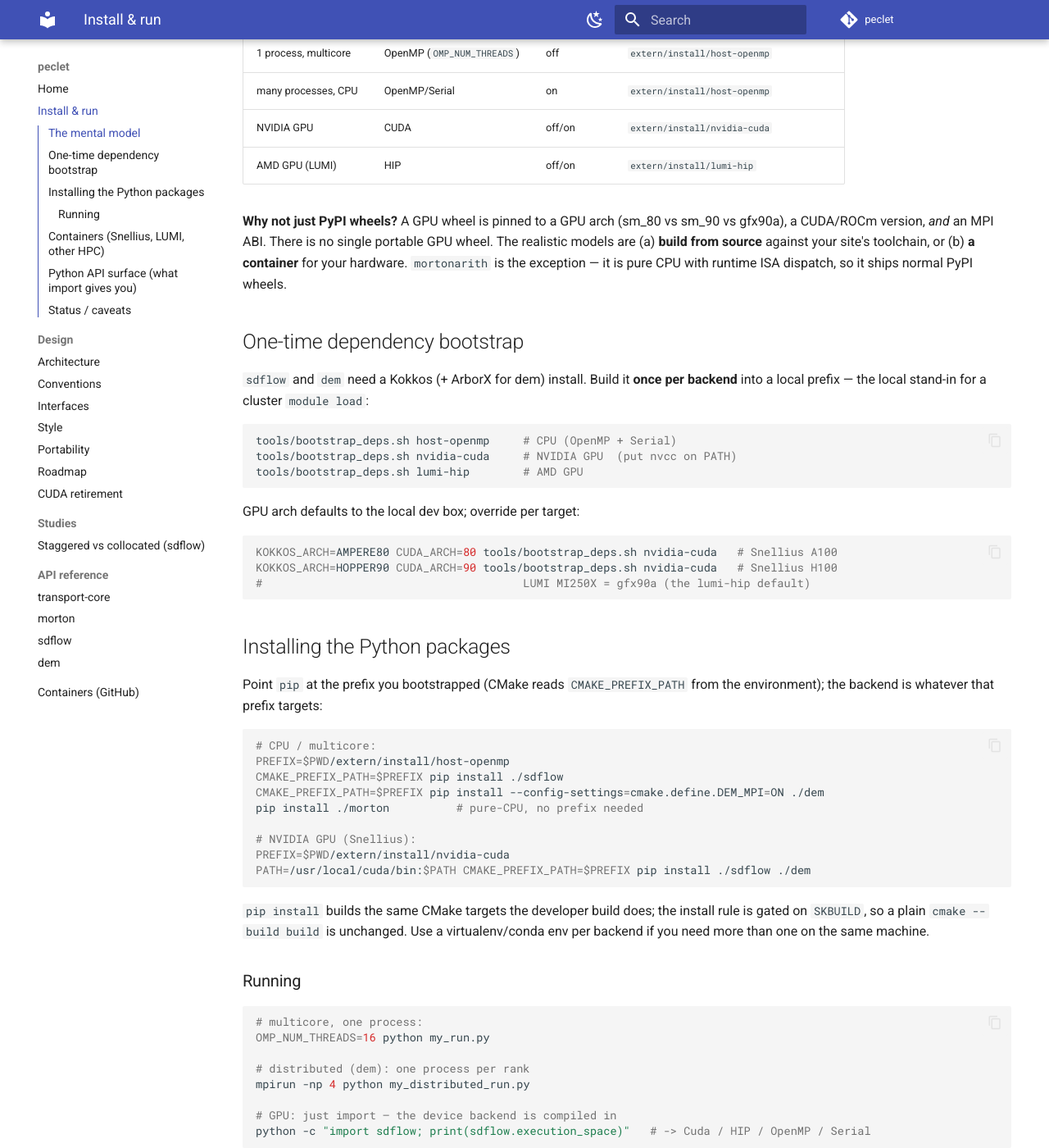
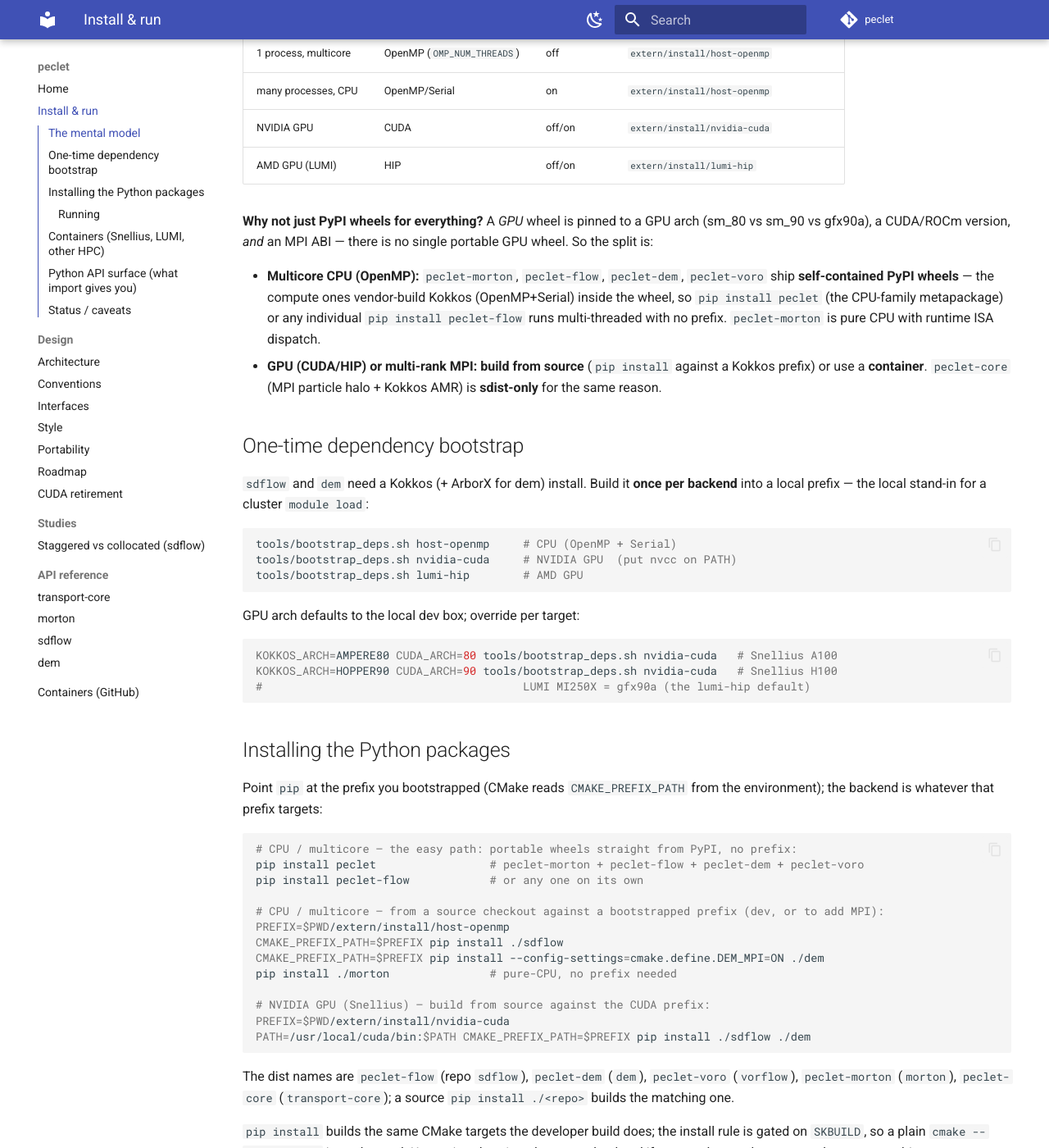
Before and after one commit to computational-chemical-engineering/peclet, an MkDocs documentation site: the page built from docs/DEPLOYMENT.md, in a window 1280 px wide and 1400 px high, scrolled down 580 px. Shown: the whole window at 82% size. Built offline with MkDocs 1.6.1 and Material for MkDocs 9.7.7, drawn with Linux system fonts in a browser that asks for light colours; comment, search, counter and statistics services are not loaded; some of the changed text lies outside the part shown.

Commit message:
Add peclet metapackage, MIT LICENSE, and peclet.* docs
- pyproject.toml: the code-free `peclet` metapackage (pip install peclet -> the
  CPU family peclet-morton/flow/dem/voro; [mpi] extra adds peclet-core) + its
  Trusted-Publishing release.yml.
- LICENSE: MIT at the umbrella root.
- README / docs/DEPLOYMENT.md: the peclet.* package family table, the self-contained
  CPU-wheel vs source/container-GPU install story, updated import examples.
- containers: peclet.* import smoke tests.

Co-Authored-By: Claude Opus 4.8 <noreply@anthropic.com>

````diff
--- a/docs/DEPLOYMENT.md
+++ b/docs/DEPLOYMENT.md
@@ -25,10 +25,15 @@ So "1 MPI process / multicore / GPU" is really **backend × MPI**:
 | NVIDIA GPU | CUDA | off/on | `extern/install/nvidia-cuda` |
 | AMD GPU (LUMI) | HIP | off/on | `extern/install/lumi-hip` |
 
-**Why not just PyPI wheels?** A GPU wheel is pinned to a GPU arch (sm_80 vs sm_90 vs gfx90a), a CUDA/ROCm
-version, *and* an MPI ABI. There is no single portable GPU wheel. The realistic models are (a) **build
-from source** against your site's toolchain, or (b) **a container** for your hardware. `mortonarith` is
-the exception — it is pure CPU with runtime ISA dispatch, so it ships normal PyPI wheels.
+**Why not just PyPI wheels for everything?** A *GPU* wheel is pinned to a GPU arch (sm_80 vs sm_90 vs
+gfx90a), a CUDA/ROCm version, *and* an MPI ABI — there is no single portable GPU wheel. So the split is:
+
+- **Multicore CPU (OpenMP):** `peclet-morton`, `peclet-flow`, `peclet-dem`, `peclet-voro` ship
+  **self-contained PyPI wheels** — the compute ones vendor-build Kokkos (OpenMP+Serial) inside the wheel,
+  so `pip install peclet` (the CPU-family metapackage) or any individual `pip install peclet-flow` runs
+  multi-threaded with no prefix. `peclet-morton` is pure CPU with runtime ISA dispatch.
+- **GPU (CUDA/HIP) or multi-rank MPI:** **build from source** (`pip install` against a Kokkos prefix) or
+  use a **container**. `peclet-core` (MPI particle halo + Kokkos AMR) is **sdist-only** for the same reason.
 
 ## One-time dependency bootstrap
 
@@ -55,16 +60,24 @@ Point `pip` at the prefix you bootstrapped (CMake reads `CMAKE_PREFIX_PATH` from
 backend is whatever that prefix targets:
 
 ```bash
-# CPU / multicore:
+# CPU / multicore — the easy path: portable wheels straight from PyPI, no prefix:
+pip install peclet                 # peclet-morton + peclet-flow + peclet-dem + peclet-voro
+pip install peclet-flow            # or any one on its own
+
+# CPU / multicore — from a source checkout against a bootstrapped prefix (dev, or to add MPI):
 PREFIX=$PWD/extern/install/host-openmp
 CMAKE_PREFIX_PATH=$PREFIX pip install ./sdflow
 CMAKE_PREFIX_PATH=$PREFIX pip install --config-settings=cmake.define.DEM_MPI=ON ./dem
-pip install ./morton          # pure-CPU, no prefix needed
+pip install ./morton               # pure-CPU, no prefix needed
 
-# NVIDIA GPU (Snellius):
+# NVIDIA GPU (Snellius) — build from source against the CUDA prefix:
 PREFIX=$PWD/extern/install/nvidia-cuda
 PATH=/usr/local/cuda/bin:$PATH CMAKE_PREFIX_PATH=$PREFIX pip install ./sdflow ./dem
 ```
+
+The dist names are `peclet-flow` (repo `sdflow`), `peclet-dem` (`dem`), `peclet-voro` (`vorflow`),
+`peclet-morton` (`morton`), `peclet-core` (`transport-core`); a source `pip install ./<repo>` builds the
+matching one.
 
 `pip install` builds the same CMake targets the developer build does; the install rule is gated on
 `SKBUILD`, so a plain `cmake --build build` is unchanged. Use a virtualenv/conda env per backend if you
@@ -80,11 +93,11 @@ OMP_NUM_THREADS=16 python my_run.py
 mpirun -np 4 python my_distributed_run.py
 
 # GPU: just import — the device backend is compiled in
-python -c "import sdflow; print(sdflow.execution_space)"   # -> Cuda / HIP / OpenMP / Serial
+python -c "import peclet.flow as f; print(f.execution_space)"   # -> Cuda / HIP / OpenMP / Serial
 ```
 
-`execution_space` (exposed by both `sdflow` and `dem`) reports the compiled-in Kokkos backend — the
-quickest way to confirm you imported the build you meant to.
+`execution_space` (exposed by `peclet.flow`, `peclet.dem`, `peclet.voro`) reports the compiled-in Kokkos
+backend — the quickest way to confirm you imported the build you meant to.
 
 ## Containers (Snellius, LUMI, other HPC)
 
@@ -117,12 +130,14 @@ for MPI-ABI, GPU-aware-MPI, and arch details.
 
 | Package | Import | Key API |
 |---------|--------|---------|
-| `sdflow` | `import sdflow` | `sdflow.Solver(nx,ny,nz)` — set_rho/mu/dt, set_solid, set_domain_bc, step, get_u/v/w/p; `sdflow.execution_space` |
-| `pnm` (in sdflow) | `import pnm` | `SDFReader`, `extract_pores`, `segment_volume`, `extract_topology_gpu` |
-| `dem` | `import dem` | `dem.Simulation(capacity)` — initialize_shape, set_domain, set_material_params, set_positions, step, get_positions, get_sdf_grid; gated MPI: init_mpi/enable_mpi_step/step_mpi |
-| `mortonarith` | `from mortonarith import encode, decode, shift, box_zorder` | vectorised NumPy Morton ops |
+| `peclet-flow` | `import peclet.flow` | `peclet.flow.Solver(nx,ny,nz)` — set_rho/mu/dt, set_solid, set_domain_bc, step, get_u/v/w/p; `peclet.flow.execution_space` |
+| `peclet-flow` (pnm) | `from peclet.flow import pnm` | `SDFReader`, `extract_pores`, `segment_volume`, `extract_topology_gpu` |
+| `peclet-dem` | `import peclet.dem` | `peclet.dem.Simulation(capacity)` — initialize_shape, set_domain, set_material_params, set_positions, step, get_positions, get_sdf_grid; gated MPI: init_mpi/enable_mpi_step/step_mpi |
+| `peclet-voro` | `import peclet.voro` | `peclet.voro.Tessellation`, `peclet.voro.Simulation` — moving-cell Voronoi + dynamics |
+| `peclet-morton` | `from peclet.morton import encode, decode, shift, box_zorder` | vectorised NumPy Morton ops |
+| `peclet-core` | `from peclet.core import mpi, amr` | MPI particle halo (`mpi.Migrator`) + Kokkos AMR octree (`amr.Flow`) |
 
-Every binding method carries a one-line docstring (`help(sdflow.Solver.step)`); the full C++/Python API
+Every binding method carries a one-line docstring (`help(peclet.flow.Solver.step)`); the full C++/Python API
 is published as Doxygen on each repo's GitHub Pages.
 
 ## Status / caveats
````
Also changed, not shown: README.md (+17 -2 lines), containers/README.md (+2 -2 lines), pyproject.toml (added, +48 -0 lines), 4 other files.
